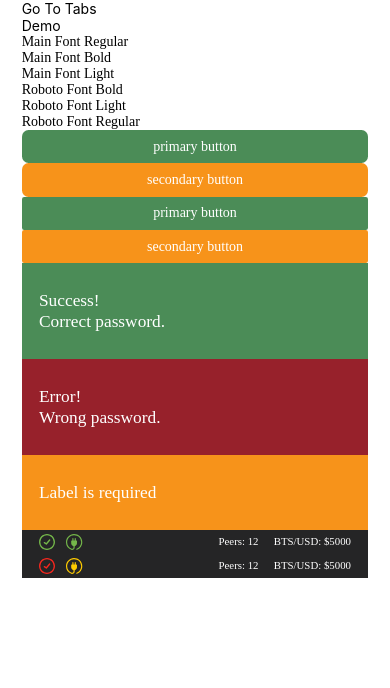
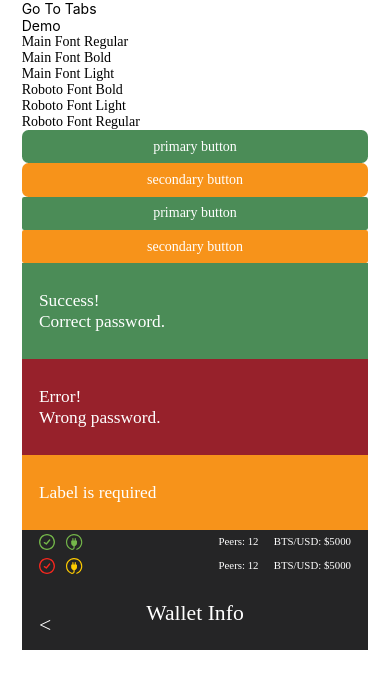
Before and after one commit to PredragWebDev/WhiteWallet, a React Native app: screen /WhiteWallet.DemoScreen in a window 390 px wide. Shown: the top 688 px of the page. Built offline with nearby package versions, Linux system fonts and the light colour scheme.

Commit message:
header component

```diff
--- /dev/null
+++ b/src/components/common/Header.tsx
@@ -0,0 +1,51 @@
+import theme from '@/constants/theme';
+import { horizontalScale, verticalScale } from '@/helpers/scale';
+import React from 'react';
+import { StyleSheet, TouchableOpacity, View } from 'react-native';
+import AppText from './AppText';
+import useAppNavigation from '@/hooks/useAppNavigation';
+
+interface Props {
+    title: string;
+    withBackButton?: boolean;
+}
+
+const Header = ({ withBackButton = false, title }: Props) => {
+    const navigation = useAppNavigation()
+
+    return (
+        <View style={styles.container}>
+            {withBackButton &&
+                <TouchableOpacity style={styles.backButton} onPress={() => navigation.canGoBack() ? navigation.goBack() : () => {}}>
+                    <AppText style={styles.text}>
+                        &lt;
+                    </AppText>
+                </TouchableOpacity>
+            }
+            <AppText style={styles.text}>
+                {title}
+            </AppText>
+        </View>
+    )
+}
+
+const styles = StyleSheet.create({
+    container: {
+        paddingVertical: verticalScale(17),
+        backgroundColor: theme.colors.bgBlack,
+        alignItems: 'center',
+        justifyContent: 'center'
+    },
+    backButton: {
+        position: 'absolute',
+        left: horizontalScale(16),
+        marginTop: verticalScale(18)
+    },
+    text: {
+        fontSize: horizontalScale(20),
+        lineHeight: horizontalScale(25),
+        color: theme.colors.white
+    }
+})
+
+export default Header
--- a/src/containers/DemoScreen.tsx
+++ b/src/containers/DemoScreen.tsx
@@ -7,6 +7,7 @@ import AppButton from '@/components/common/AppButton';
 import AppNotification, { NotificationType } from '@/components/common/AppNotification';
 import AppLayout from '@/components/common/AppLayout';
 import StatusBar, { Status } from '@/components/common/StatusBar';
+import Header from '@/components/common/Header';
 
 const Demo = () => {
     const navigation = useAppNavigation()
@@ -67,6 +68,7 @@ const Demo = () => {
             checkStatus={Status.ERROR}
             powerStatus={Status.WARNING}
             />
+            <Header title='Wallet Info' withBackButton/>
         </AppLayout>
     )
 }
```
